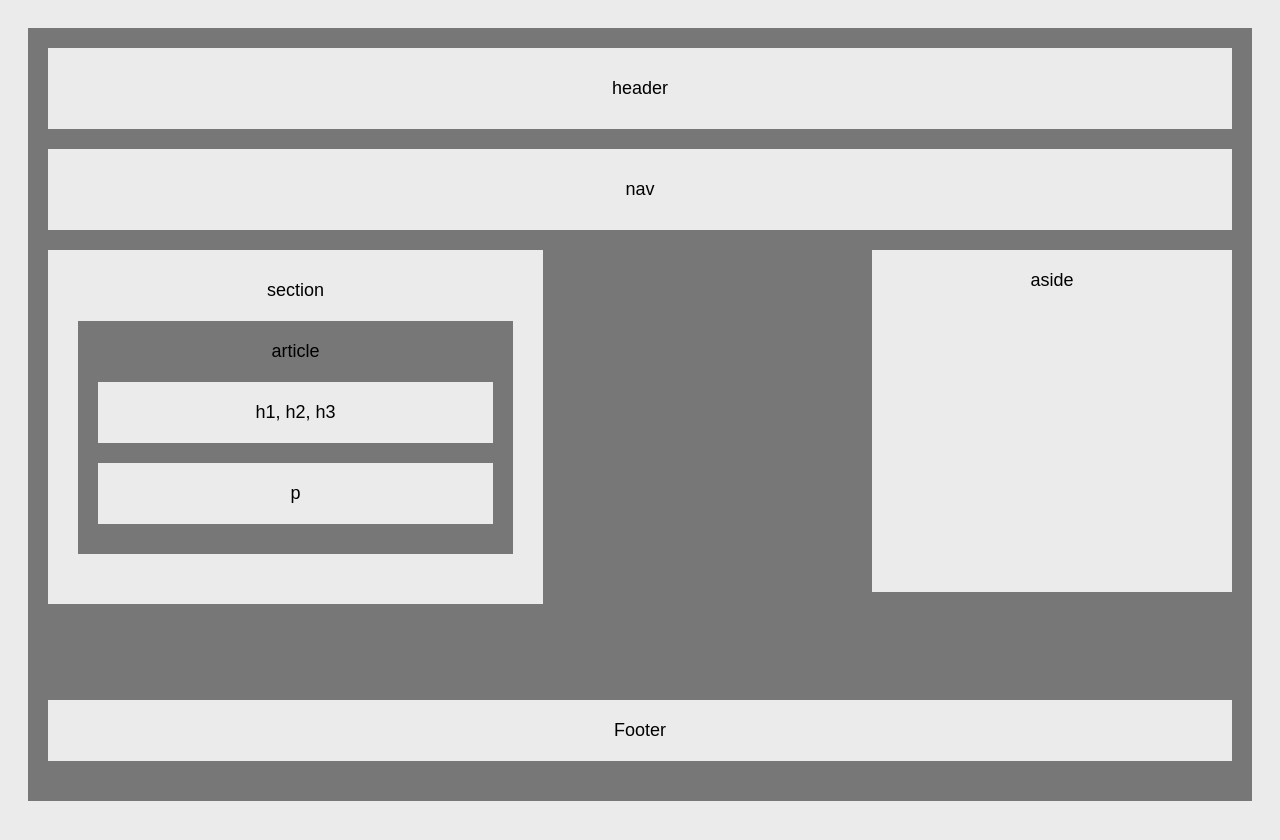
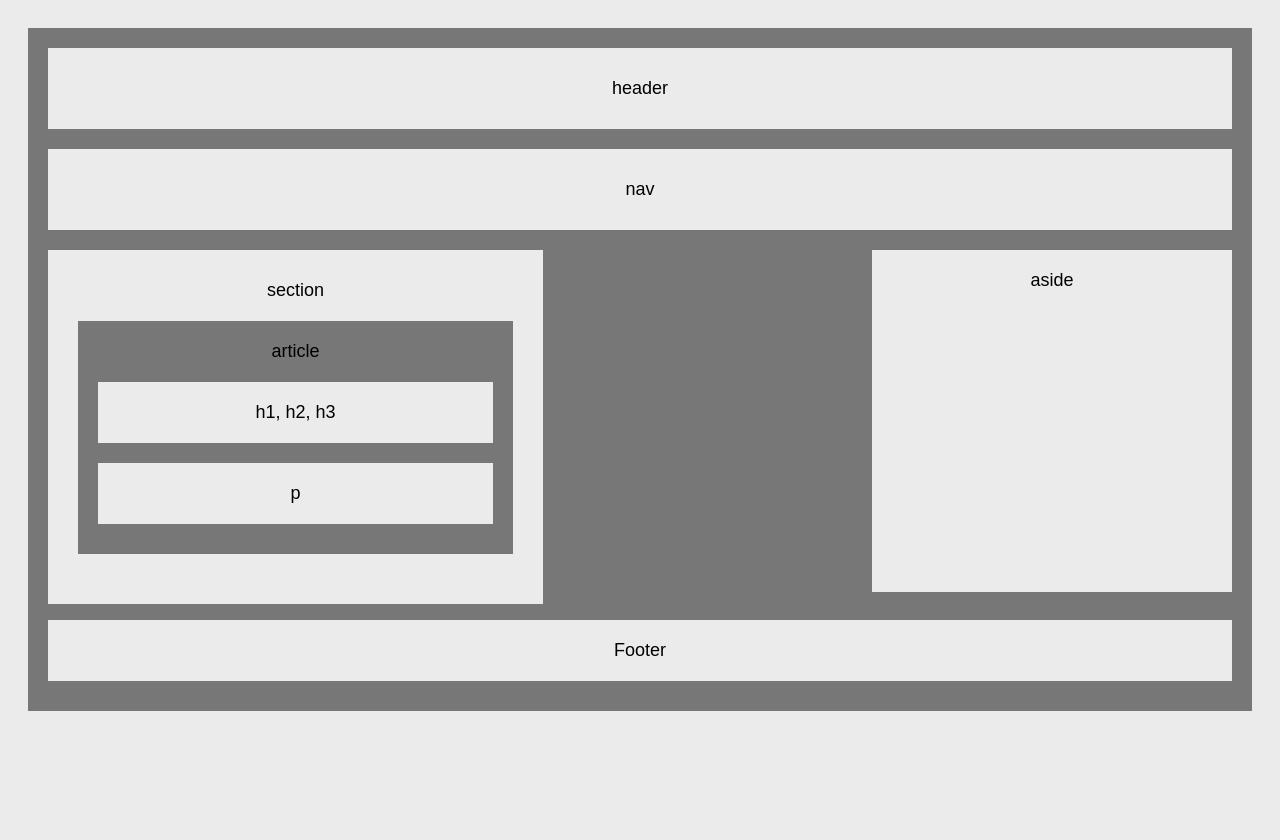
Before and after one commit to bklcross/HW-Wireframe, a plain HTML site: page index.html in a window 1280 px wide. After the commit the page ends 800 px from the top, so only its background shows below. Drawn offline with Linux system fonts and the light colour scheme.

Commit message:
third commit

```diff
--- a/style.css
+++ b/style.css
@@ -53,5 +53,6 @@ article
 
 footer
 {
-	margin-top: 470px;
+	margin-top: 390px;
+	margin-bottom: 10px;
 }
```
Also changed, not shown: index.html (line endings or trailing spaces).
